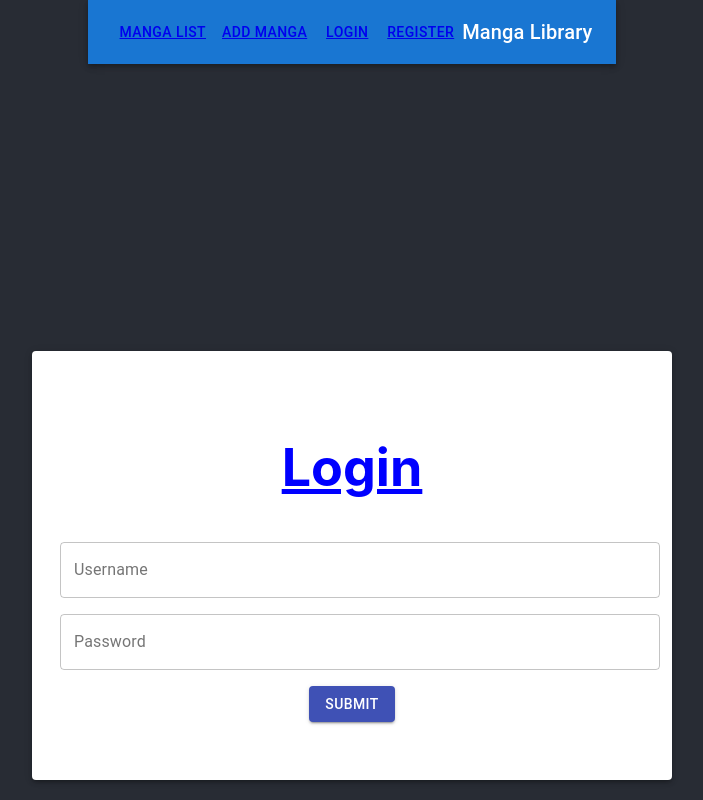
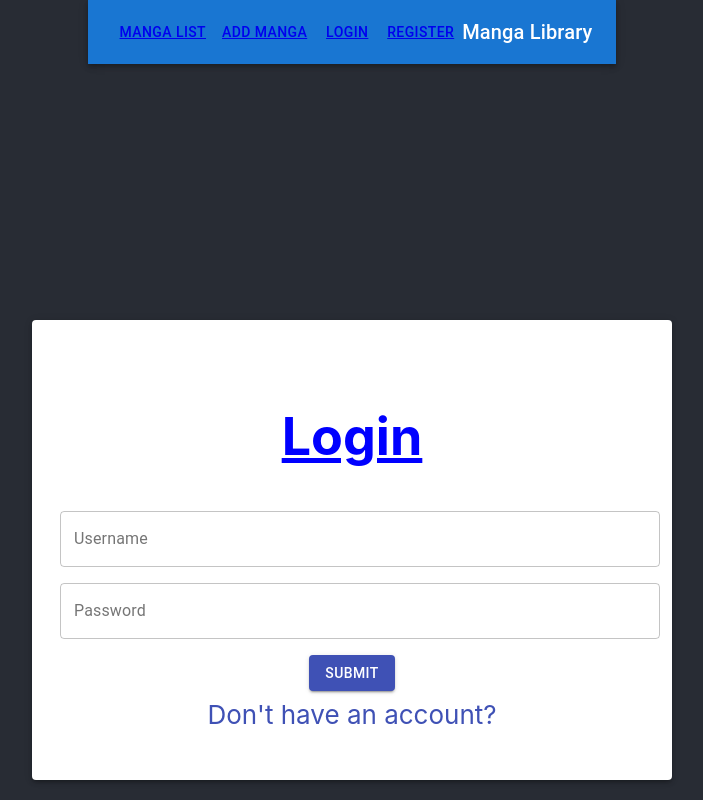
Before and after one commit to tammytheviet/m223-multi-user-applikation, a React (Create React App) app in the folder frontend/: page /login in a window 1280 px wide. Shown: the whole page, without its empty margins (288-991 px from the left). Built offline with nearby package versions, Linux system fonts and the light colour scheme.

Commit message:
added link for signup

```diff
--- a/frontend/src/components/Login.js
+++ b/frontend/src/components/Login.js
@@ -2,7 +2,7 @@ import * as React from "react";
 import { useState } from "react"
 import { makeStyles } from '@material-ui/core/styles';
 import TextField from '@material-ui/core/TextField';
-import { Paper,Button } from '@material-ui/core';
+import { Paper,Button,Link } from '@material-ui/core';
 import { useNavigate } from "react-router-dom";
 import AuthService from "../auth.service";
 
@@ -59,7 +59,8 @@ export default function Login() {
                     />
                     <Button variant="contained" color="primary" type="submit">
                         Submit
-                    </Button>
+                    </Button><br/>
+                    <Link href="./signup">Don't have an account?</Link>
                 </form>
             </Paper>
     </>
```
